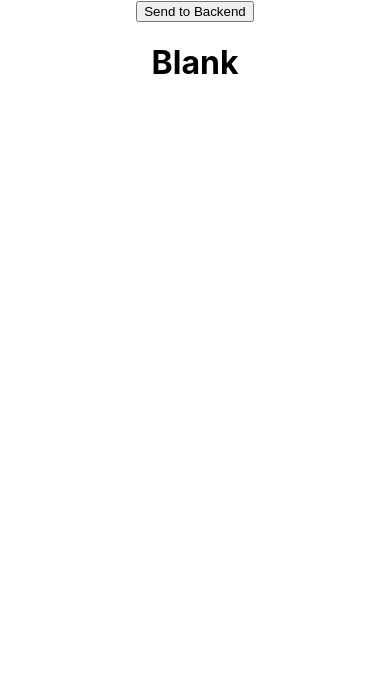
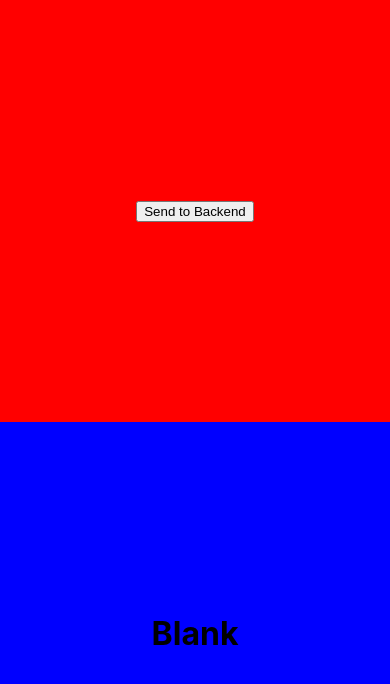
Before and after one commit to CalebErickson21/Numbers-CNN, a React (Create React App) app in the folder frontend/: page / in a window 390 px wide. Shown: the top 684 px of the page. Built offline with nearby package versions, Linux system fonts and the light colour scheme.

Commit message:
Basic column responsive layout complete

```diff
--- a/frontend/package.json
+++ b/frontend/package.json
@@ -11,6 +11,7 @@
     "react": "^19.1.0",
     "react-dom": "^19.1.0",
     "react-scripts": "5.0.1",
+    "sass": "^1.87.0",
     "web-vitals": "^2.1.4"
   },
   "scripts": {
--- a/frontend/src/App.css
+++ /dev/null
@@ -1,38 +0,0 @@
-.App {
-  text-align: center;
-}
-
-.App-logo {
-  height: 40vmin;
-  pointer-events: none;
-}
-
-@media (prefers-reduced-motion: no-preference) {
-  .App-logo {
-    animation: App-logo-spin infinite 20s linear;
-  }
-}
-
-.App-header {
-  background-color: #282c34;
-  min-height: 100vh;
-  display: flex;
-  flex-direction: column;
-  align-items: center;
-  justify-content: center;
-  font-size: calc(10px + 2vmin);
-  color: white;
-}
-
-.App-link {
-  color: #61dafb;
-}
-
-@keyframes App-logo-spin {
-  from {
-    transform: rotate(0deg);
-  }
-  to {
-    transform: rotate(360deg);
-  }
-}
--- a/frontend/src/App.js
+++ b/frontend/src/App.js
@@ -3,7 +3,7 @@ import axios from 'axios';
 import { useState, useEffect } from 'react';
 
 // Import styles
-import './App.css';
+import './App.scss';
 
 // App component
 function App() {
@@ -25,8 +25,18 @@ function App() {
   // Visible component
   return (
     <div className="App">
-      <button onClick={(e) => sendToBackend(e)}>Send to Backend</button>
-      <h1>{text}</h1>
+      <div className='flex-row'>
+
+        <div className='flex-col left'>
+          <button onClick={(e) => sendToBackend(e)}>Send to Backend</button>
+
+        </div>
+
+        <div className='flex-col right'>
+          <h1>{text}</h1>
+
+        </div>
+      </div>
     </div>
   );
 }
--- /dev/null
+++ b/frontend/src/App.scss
@@ -0,0 +1,44 @@
+$sm: 768px;
+$md: 1024px;
+
+.App {
+    height: 100dvh;
+    width: 100dvw;
+}
+
+.flex-row {
+    display: flex;
+    height: 100%;
+
+    @media (max-width: $sm) {
+        flex-direction: column;
+    }
+
+    .flex-col {
+        display: flex;
+        align-items: center;
+        justify-content: center;
+
+        width: 100%;
+
+        @media (max-width: $sm) { // @media (condition)
+            flex: 1 1 100%; // flex: grow shink flex-basis (width)
+        }
+    }
+
+    .left {
+        background-color: red;
+        @media not all and (max-width: $sm) {
+            width: 25%;
+        }
+    }
+
+    .right {
+        background-color: blue;
+        @media  not all and (max-width: $sm) {
+            width: 75%;
+        }
+    }
+
+
+}
```
Also changed, not shown: frontend/public/manifest.json, 1 other file (tests, documents, lock files or other folders).
